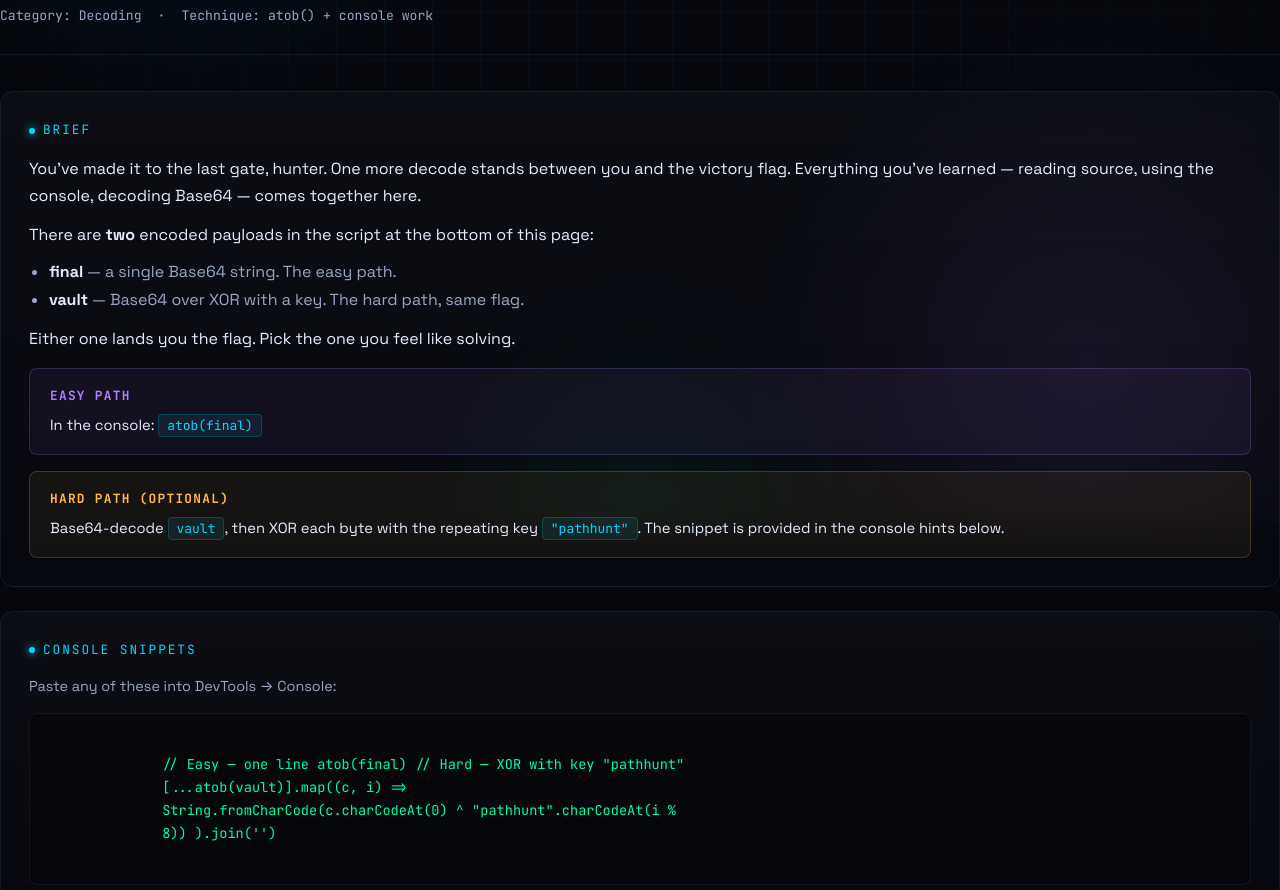
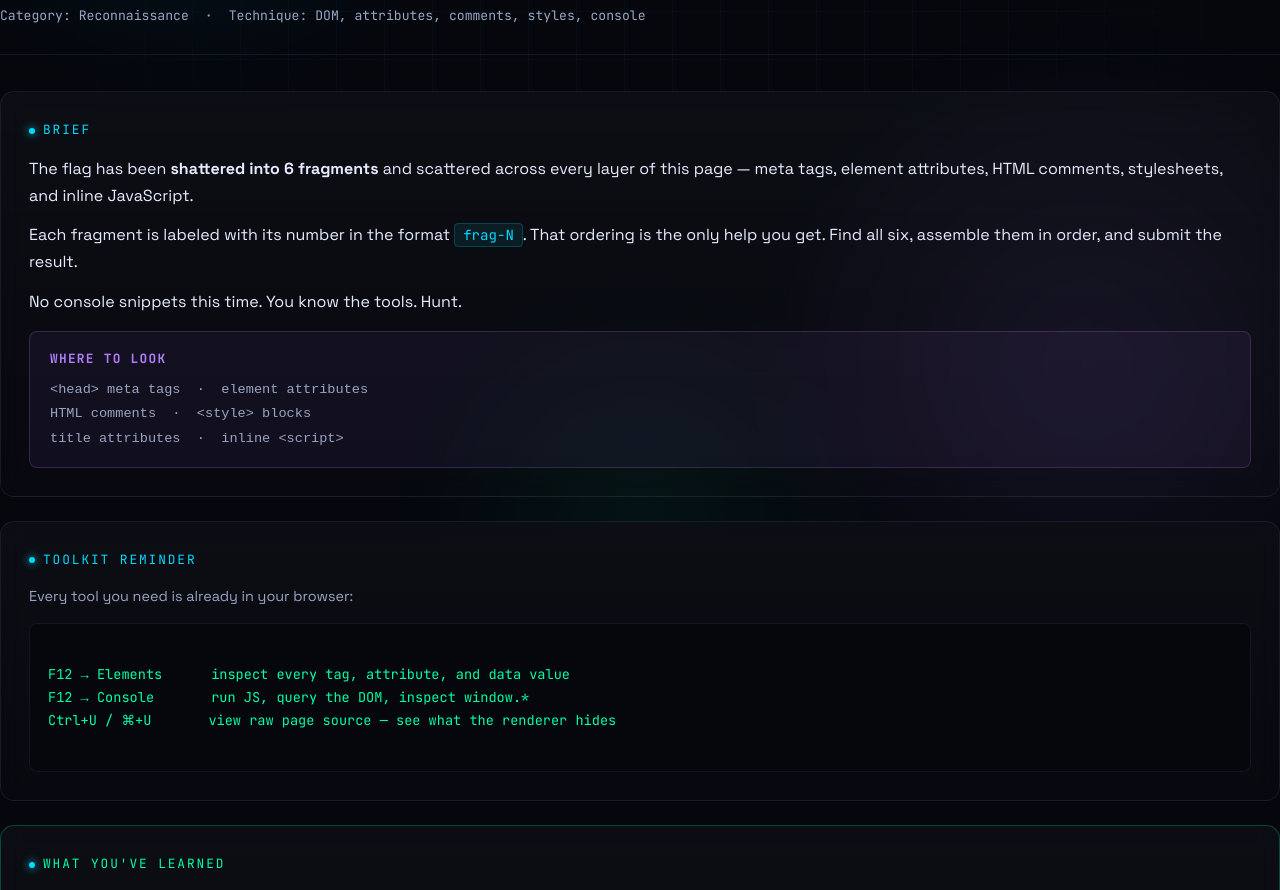
Before and after one commit to AkramAldahyani/PathHunt-CTF, a plain HTML site: page final-gate.html in a window 1280 px wide. Shown: the part 277-1167 px from the top of the page. Drawn offline with Linux system fonts and the light colour scheme.

Commit message:
update: last challange changed

```diff
--- a/final-gate.html
+++ b/final-gate.html
@@ -3,8 +3,13 @@
   <head>
     <meta charset="UTF-8" />
     <meta name="viewport" content="width=device-width, initial-scale=1.0" />
-    <title>Challenge 10 — Final Decode — PathHunt CTF</title>
+    <title>Challenge 10 — Fragment Reassembly — PathHunt CTF</title>
     <link rel="stylesheet" href="assets/style.css" />
+    <meta name="x-frag-1" content="flag{" />
+    <style>
+      /* challenge-specific overrides */
+      /* [frag-4] lete */
+    </style>
   </head>
   <body>
     <div data-nav></div>
@@ -16,82 +21,72 @@
         <div class="challenge-num" style="color: var(--neon-green)">
           Challenge 10 · Final · 300 pts
         </div>
-        <h1>Final Decode</h1>
+        <h1>Fragment Reassembly</h1>
         <div class="meta">
-          <span>Category: Decoding</span>
+          <span>Category: Reconnaissance</span>
           <span>·</span>
-          <span>Technique: atob() + console work</span>
+          <span>Technique: DOM, attributes, comments, styles, console</span>
         </div>
       </header>
+
+      <!-- [frag-3] comp -->
 
       <div class="challenge-content">
         <div class="panel">
           <div class="panel-title">Brief</div>
           <div class="panel-body">
             <p>
-              You've made it to the last gate, hunter. One more decode stands
-              between you and the victory flag. Everything you've learned —
-              reading source, using the console, decoding Base64 — comes
-              together here.
+              The flag has been <strong>shattered into 6 fragments</strong> and
+              scattered across every layer of this page — meta tags, element
+              attributes, HTML comments, stylesheets, and inline JavaScript.
             </p>
-            <p>
-              There are <strong>two</strong> encoded payloads in the script at
-              the bottom of this page:
+            <p style="margin-top: 12px">
+              Each fragment is labeled with its number in the format
+              <span class="inline-code">frag-N</span>. That ordering is the
+              only help you get. Find all six, assemble them in order, and
+              submit the result.
             </p>
-            <ul
-              style="
-                padding-left: 20px;
-                margin-top: 10px;
-                color: var(--text-dim);
-              "
-            >
-              <li>
-                <strong style="color: var(--text)">final</strong> — a single
-                Base64 string. The easy path.
-              </li>
-              <li>
-                <strong style="color: var(--text)">vault</strong> — Base64 over
-                XOR with a key. The hard path, same flag.
-              </li>
-            </ul>
             <p style="margin-top: 12px">
-              Either one lands you the flag. Pick the one you feel like solving.
+              No console snippets this time. You know the tools. Hunt.
             </p>
 
             <div class="hint-box">
-              <strong>Easy path</strong>
-              In the console: <span class="inline-code">atob(final)</span>
-            </div>
-
-            <div
-              class="hint-box"
-              style="
-                background: rgba(255, 184, 77, 0.06);
-                border-color: rgba(255, 184, 77, 0.2);
-              "
-            >
-              <strong style="color: var(--neon-amber)"
-                >Hard path (optional)</strong
+              <strong>Where to look</strong>
+              <code
+                style="
+                  display: block;
+                  margin-top: 8px;
+                  color: var(--text-dim);
+                  font-size: 0.85rem;
+                  line-height: 1.8;
+                "
               >
-              Base64-decode <span class="inline-code">vault</span>, then XOR
-              each byte with the repeating key
-              <span class="inline-code">"pathhunt"</span>. The snippet is
-              provided in the console hints below.
+                &lt;head&gt; meta tags &nbsp;·&nbsp; element attributes<br />
+                HTML comments &nbsp;·&nbsp; &lt;style&gt; blocks<br />
+                title attributes &nbsp;·&nbsp; inline &lt;script&gt;
+              </code>
             </div>
           </div>
         </div>
 
+        <span data-frag-2="you_" aria-hidden="true" style="display: none"></span>
+        <abbr
+          id="frag-5"
+          title="ti_d"
+          data-hint="reversed"
+          style="display: none"
+        ></abbr>
+
         <div class="panel">
-          <div class="panel-title">Console snippets</div>
+          <div class="panel-title">Toolkit reminder</div>
           <div class="panel-body">
             <p style="color: var(--text-dim); font-size: 0.9rem">
-              Paste any of these into DevTools → Console:
+              Every tool you need is already in your browser:
             </p>
             <div class="code-block">
-              // Easy — one line atob(final) // Hard — XOR with key "pathhunt"
-              [...atob(vault)].map((c, i) =&gt;
-              String.fromCharCode(c.charCodeAt(0) ^ "pathhunt".charCodeAt(i %
-              8)) ).join('')
+F12 → Elements      inspect every tag, attribute, and data value
+F12 → Console       run JS, query the DOM, inspect window.*
+Ctrl+U / ⌘+U       view raw page source — see what the renderer hides
             </div>
           </div>
         </div>
@@ -155,19 +150,15 @@
     <script src="assets/script.js"></script>
     <script>
       /* =============================================================
-       🎯 Final Challenge Payloads
-       Two encoded forms of the same flag. Either decodes.
-    ============================================================= */
-
-      // Easy path — straight Base64
-      let final = "ZmxhZ3t5b3VfY29tcGxldGVkX2l0fQ==";
-
-      // Hard path — Base64 over (XOR with repeating key "pathhunt")
-      let vault = "Fg0VDxMMAQEvAhsFGBkLABUFKwEcCA==";
-
-      // Quick verification:
-      //   atob(final)
-      //   [...atob(vault)].map((c,i)=>String.fromCharCode(c.charCodeAt(0)^"pathhunt".charCodeAt(i%8))).join('')
+         Fragment Reassembly — six pieces, six hiding spots.
+         frag-1: somewhere in <head>
+         frag-2: a hidden attribute in the body
+         frag-3: not visible on the page at all
+         frag-4: in the styles
+         frag-5: in an element attribute — but read the hint
+         frag-6: right here. what does this evaluate to?
+      ============================================================= */
+      window.__frag6 = String.fromCharCode(125);
     </script>
   </body>
 </html>
```
Also changed, not shown: README.md.
